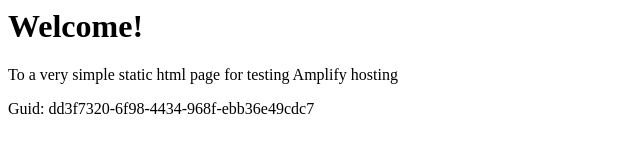
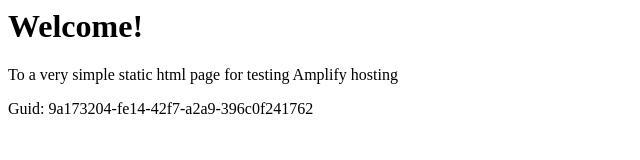
Before and after one commit to aws-aemilia-cdg/Github-PR-Commit-Integration-Test-DoNotTouch-GitHubWebhookPushCanaryTest-v1-preprod-eu-west-3, a website: page src/index.html in a window 1280 px wide. Shown: the full height of the page, 0-640 px from the left. Drawn offline with Linux system fonts and the light colour scheme.

Commit message:
commit from integ tests

```diff
--- a/src/index.html
+++ b/src/index.html
@@ -12,6 +12,6 @@
 <body>
     <h1>Welcome!</h1>
     <p>To a very simple static html page for testing Amplify hosting</p>
-    <p>Guid: dd3f7320-6f98-4434-968f-ebb36e49cdc7</p></body>
+    <p>Guid: 9a173204-fe14-42f7-a2a9-396c0f241762</p></body>
 
 </html>
```
